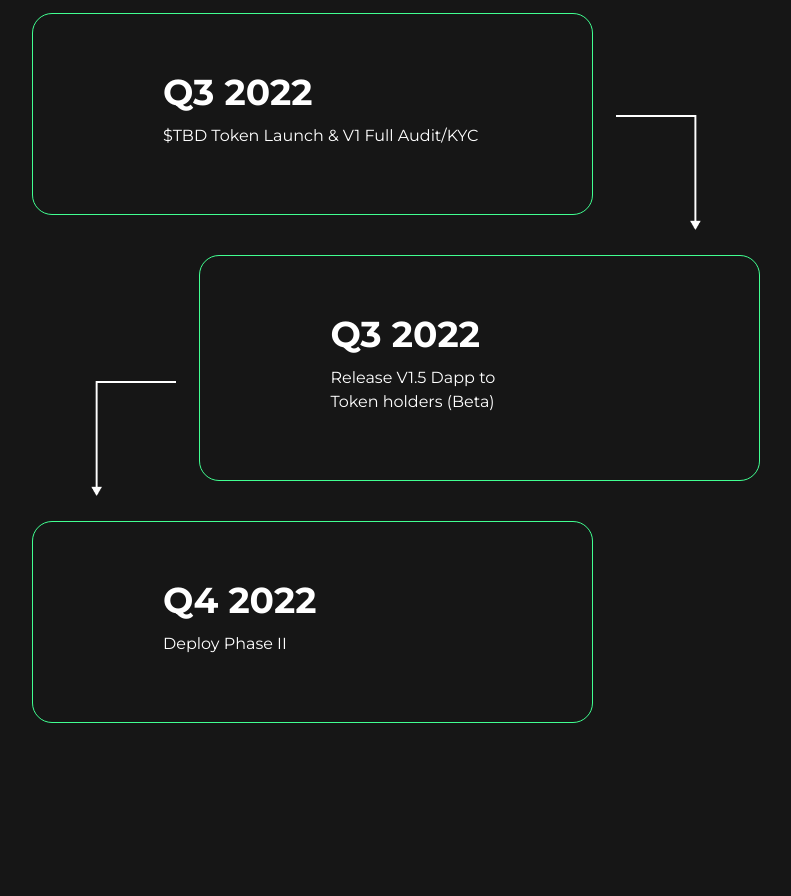
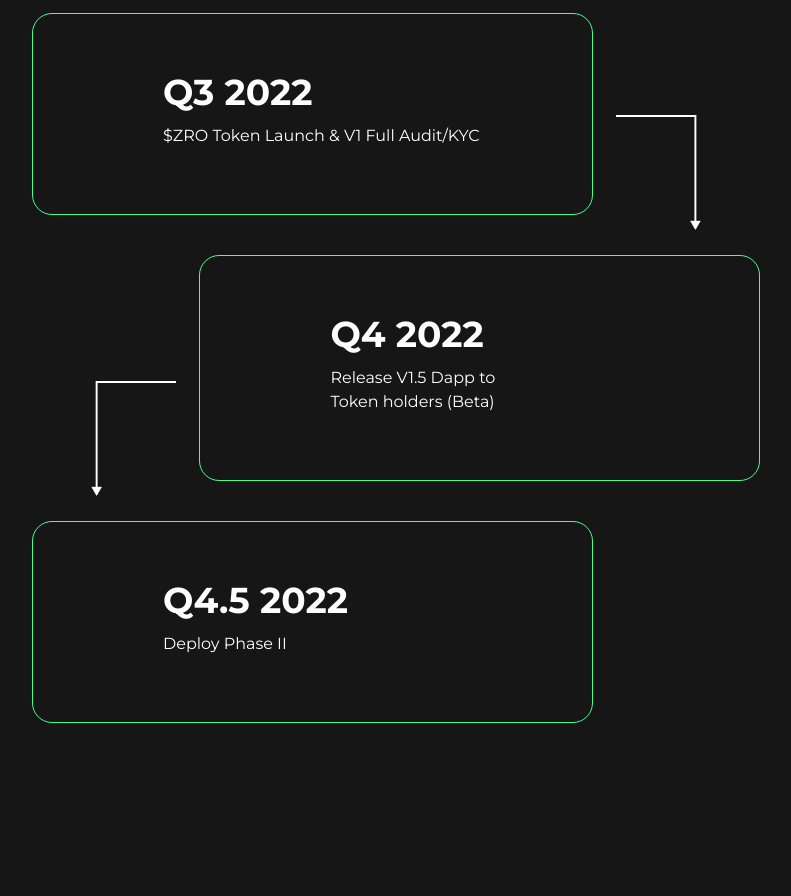
Before and after one commit to illjewminati/flashreact, a React (Create React App) app: page / in a window 1280 px wide. Shown: the part 1840-2736 px from the top of the page, without its empty margins (244-1035 px from the left). Built offline with nearby package versions, Linux system fonts and the light colour scheme.

Commit message:
litepaper/roadmap

```diff
--- a/src/components/homeInner/Roadmap.js
+++ b/src/components/homeInner/Roadmap.js
@@ -28,14 +28,14 @@ function Roadmap() {
                         </li>
                         <li className="map_item" data-aos="fade-right" data-aos-duration="1000">
                             <h3>Q3 2022</h3>
-                            <p>$TBD Token Launch & V1 Full Audit/KYC</p>
+                            <p>$ZRO Token Launch & V1 Full Audit/KYC</p>
                         </li>
                         <li className="map_item" data-aos="fade-left" data-aos-duration="1000">
-                            <h3>Q3 2022</h3>
+                            <h3>Q4 2022</h3>
                             <p>Release V1.5 Dapp to <br />Token holders (Beta)</p>
                         </li>
                         <li className="map_item" data-aos="fade-right" data-aos-duration="1000">
-                            <h3>Q4 2022</h3>
+                            <h3>Q4.5 2022</h3>
                             <p>Deploy Phase II</p>
                         </li>
                     </ul>
```
